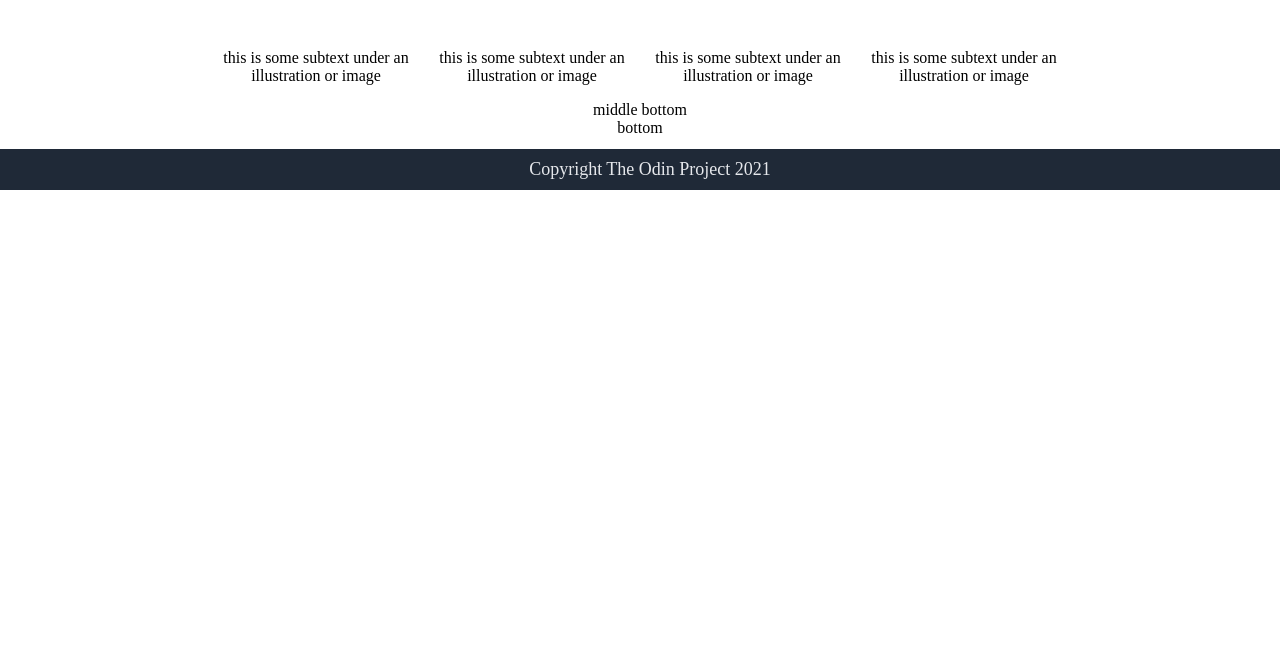
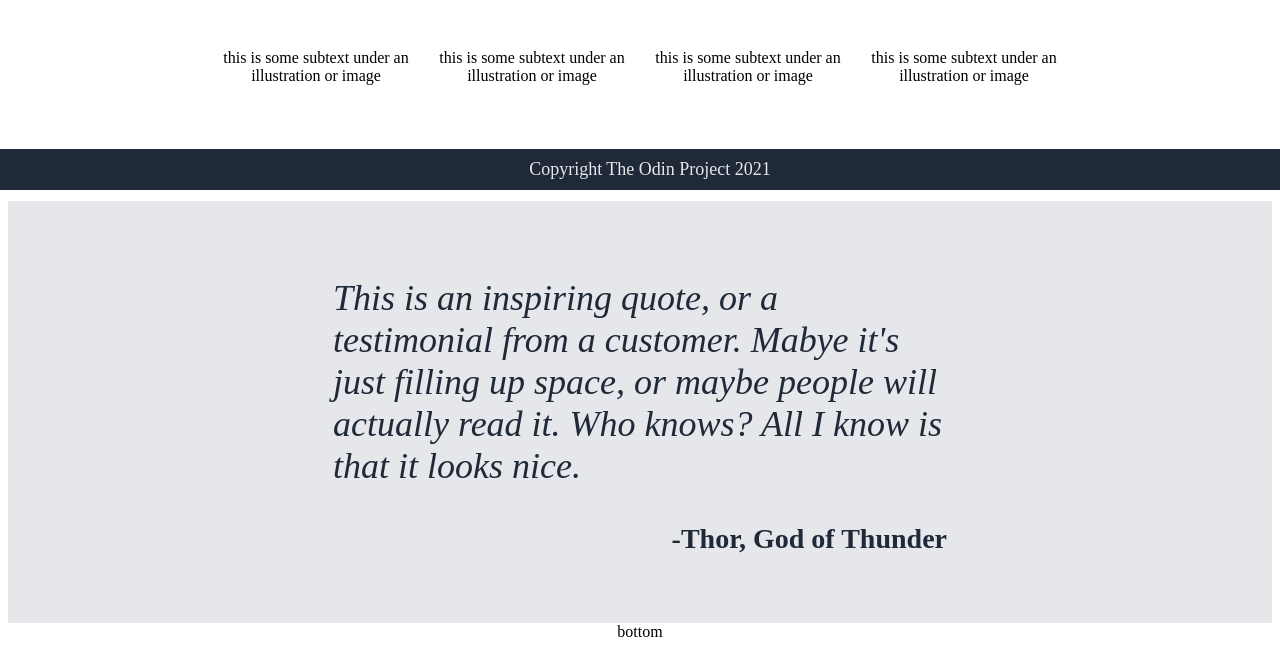
Before and after one commit to zkmoon/landing-page, a plain HTML site: page index.html in a window 1280 px wide. Shown: the part 610-1259 px from the top of the page. Before the commit the page ends 800 px from the top, so only its background shows below. Drawn offline with Linux system fonts and the light colour scheme.

Commit message:
middle bottom

```diff
--- a/index.html
+++ b/index.html
@@ -48,7 +48,12 @@
             </div>
         </div>
         <div class="middle-bottom">
-            middle bottom
+            <p class="quote">
+                This is an inspiring quote, or a testimonial from a customer. Mabye it's just filling up space, or maybe people will actually read it. Who knows? All I know is that it looks nice.
+            </p>
+            <p class="author">
+                -Thor, God of Thunder
+            </p>
         </div>
         <div class="bottom">
             bottom
--- a/style.css
+++ b/style.css
@@ -97,6 +97,7 @@ button {
 
 .middle-top {
     padding-top: 15px;
+    padding-bottom: 100px;
     margin-left: 200px;
     margin-right: 200px;
 }
@@ -115,6 +116,31 @@ button {
 .img-items {
     flex: 1;
 }
+
+.middle-bottom {
+    padding-top: 40px;
+    padding-bottom: 40px;
+    background-color: #e5e7eb;
+}
+
+.quote {
+    margin-left: 325px;
+    margin-right: 325px;
+    font-size: 36px;
+    font-weight: light;
+    font-style: italic;
+    color: #1f2937;
+    text-align: left;
+}
+
+.author {
+    margin-left: 325px;
+    margin-right: 325px;
+    font-size: 28px;
+    font-weight: bold;
+    color: #1f2937;
+    text-align: right;
+}
 /* footer css */
 .footer {
     position: fixed;
```
